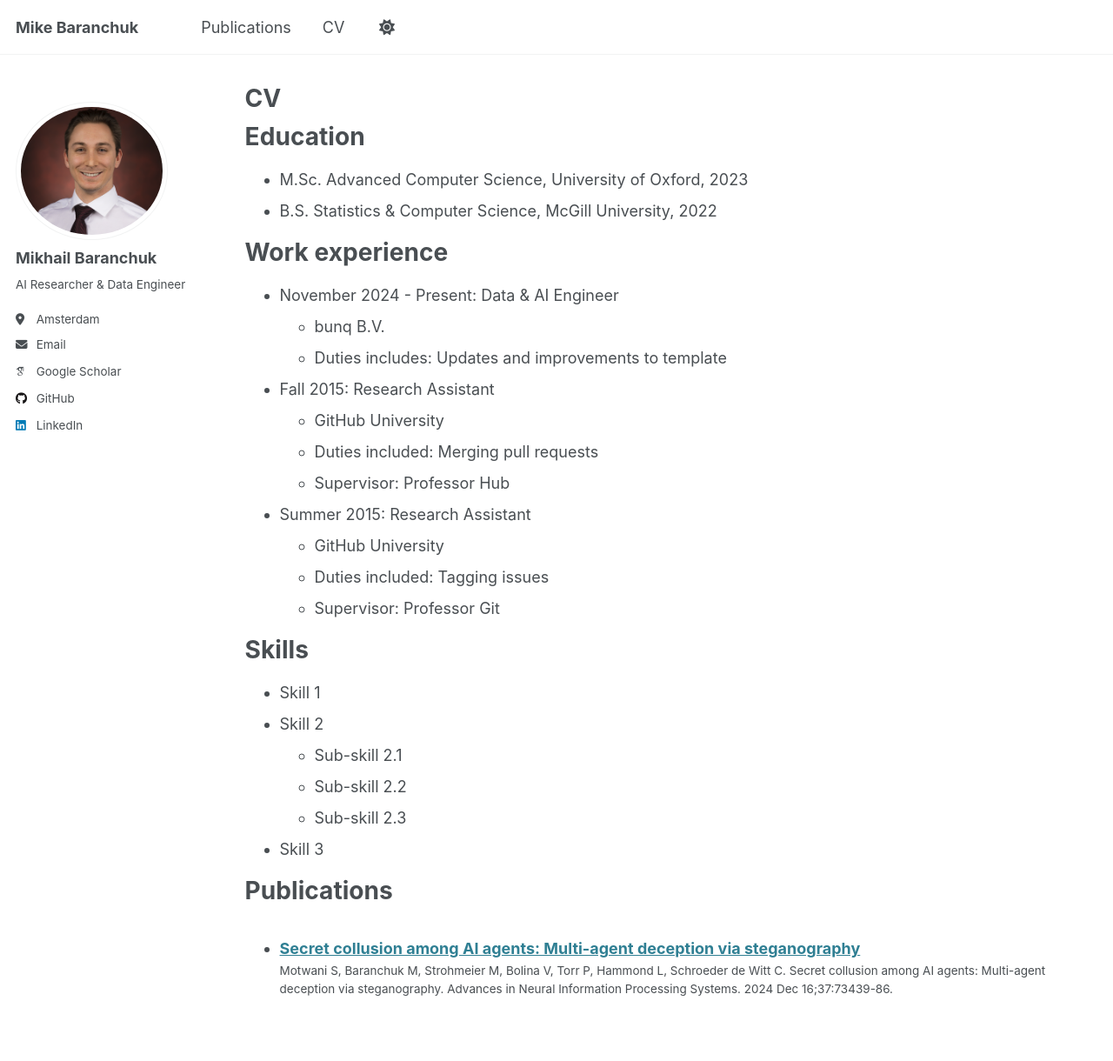
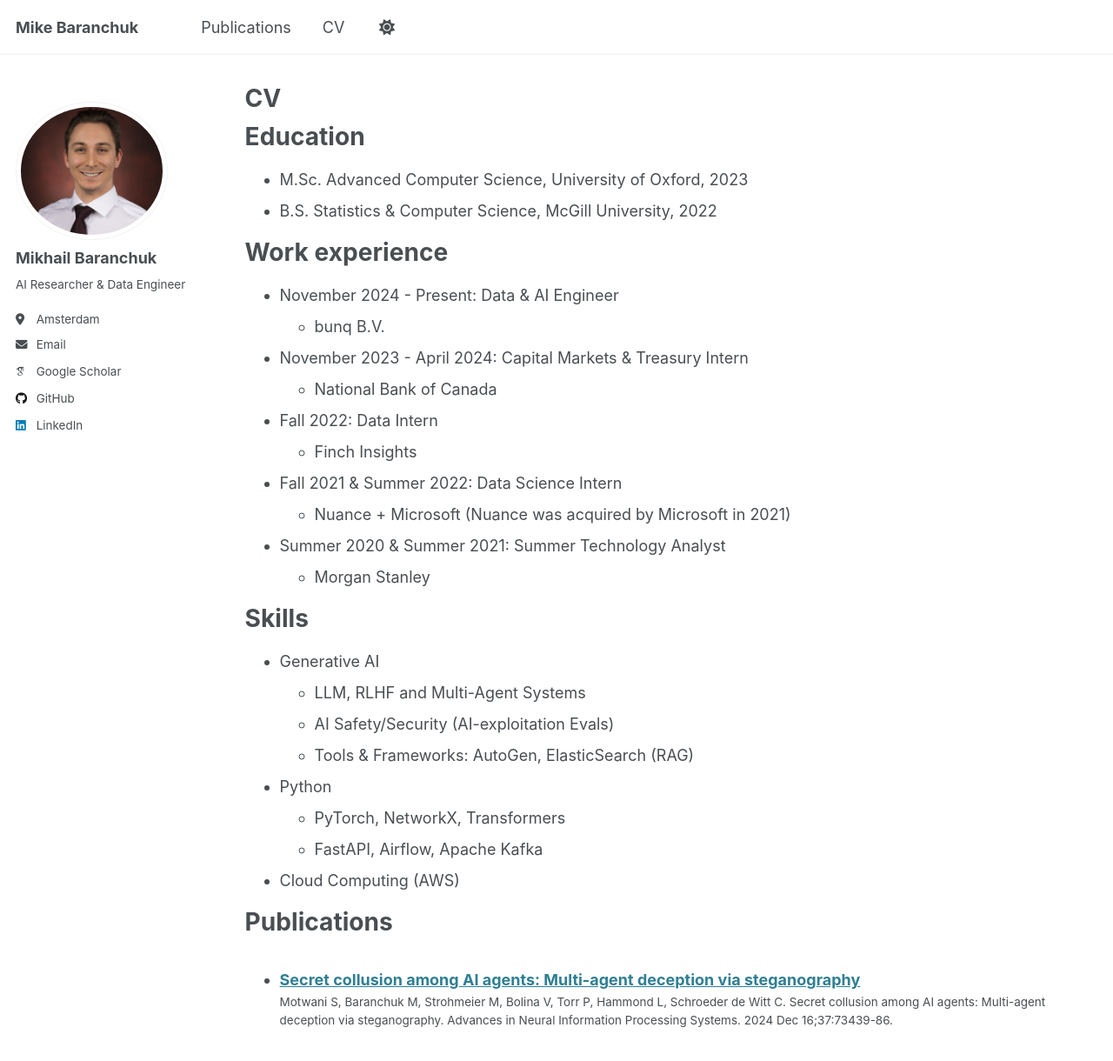
Before and after one commit to BaranchukM/BaranchukM.github.io, a Jekyll site: the page built from _pages/cv.md, in a window 1280 px wide and 1400 px high. Shown: the top 1220 px of the window at 87% size. Built offline with Jekyll 4.4.1, drawn with Linux system fonts in a browser that asks for light colours; some web fonts are replaced.

Commit message:
Update cv.md

```diff
--- a/_pages/cv.md
+++ b/_pages/cv.md
@@ -18,26 +18,30 @@ Work experience
 ======
 * November 2024 - Present: Data & AI Engineer
   * bunq B.V.
-  * Duties includes: Updates and improvements to template
 
-* Fall 2015: Research Assistant
-  * GitHub University
-  * Duties included: Merging pull requests
-  * Supervisor: Professor Hub
+* November 2023 - April 2024: Capital Markets & Treasury Intern
+  * National Bank of Canada
 
-* Summer 2015: Research Assistant
-  * GitHub University
-  * Duties included: Tagging issues
-  * Supervisor: Professor Git
+* Fall 2022: Data Intern
+  * Finch Insights
+
+* Fall 2021 & Summer 2022: Data Science Intern
+  * Nuance + Microsoft (Nuance was acquired by Microsoft in 2021)
+
+* Summer 2020 & Summer 2021: Summer Technology Analyst
+  * Morgan Stanley
+
 
 Skills
 ======
-* Skill 1
-* Skill 2
-  * Sub-skill 2.1
-  * Sub-skill 2.2
-  * Sub-skill 2.3
-* Skill 3
+* Generative AI
+  * LLM, RLHF and Multi-Agent Systems
+  * AI Safety/Security (AI-exploitation Evals)
+  * Tools & Frameworks: AutoGen, ElasticSearch (RAG)
+* Python
+  * PyTorch, NetworkX, Transformers
+  * FastAPI, Airflow, Apache Kafka
+* Cloud Computing (AWS)
 
 Publications
 ======
```
